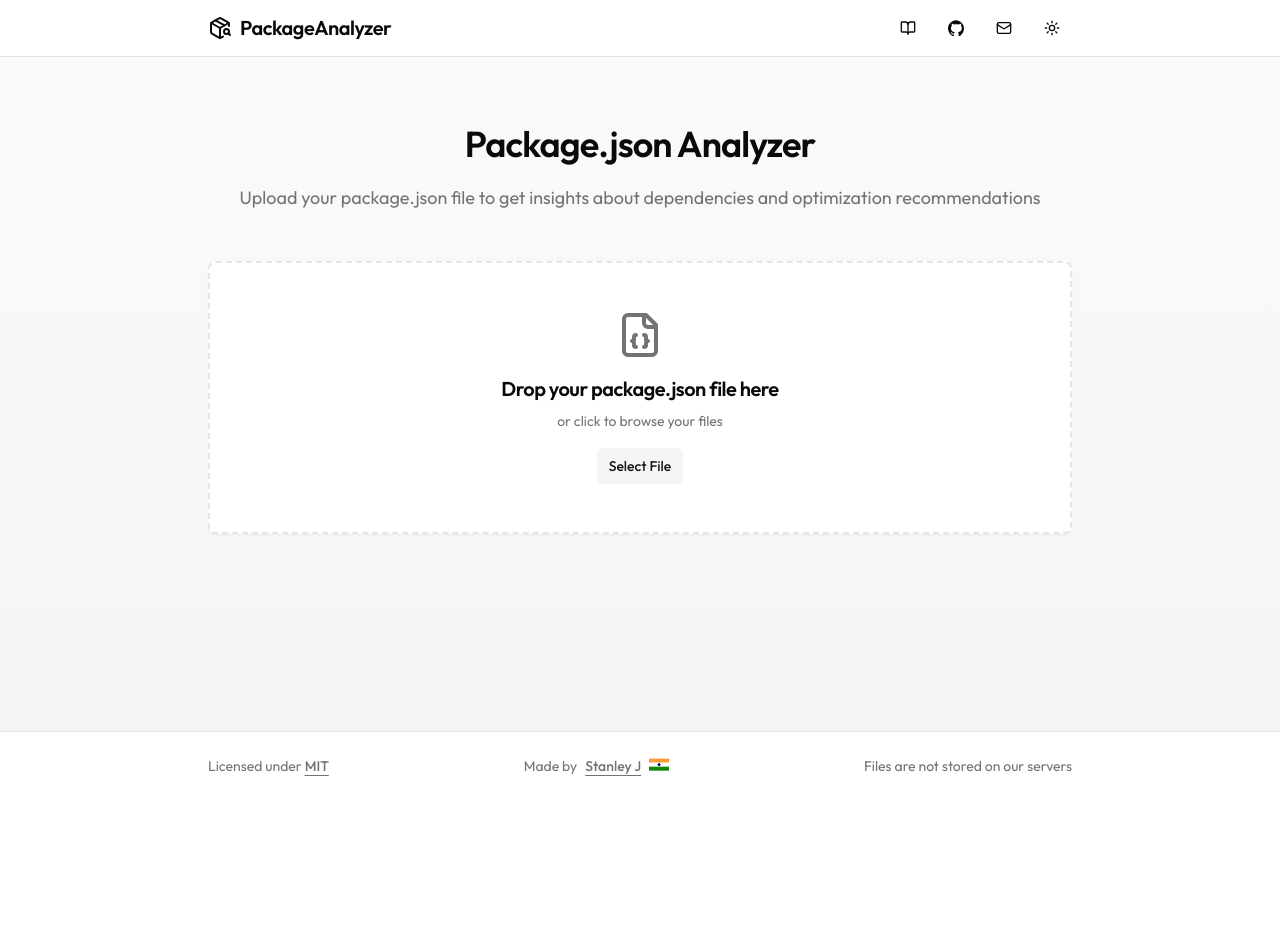
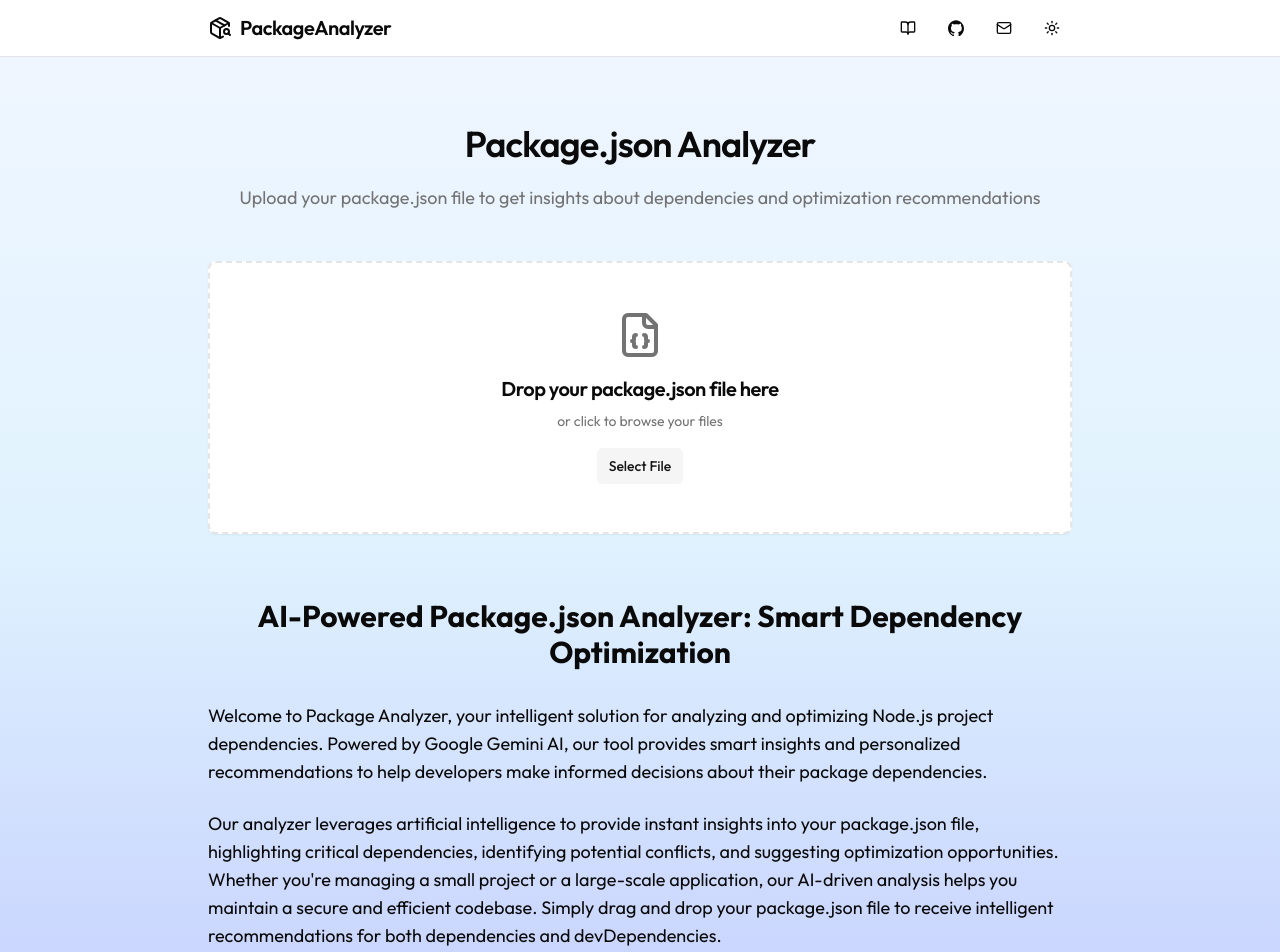
Before and after one commit to istealersn-dev/package-analyzer, a Next.js app: page / in a window 1280 px wide. Shown: the top 952 px of the page. Before the commit the page ends 800 px from the top, so only its background shows below. Built offline with nearby package versions, Linux system fonts and the light colour scheme.

Commit message:
Changed colors in app/page.tsx

```diff
--- a/app/page.tsx
+++ b/app/page.tsx
@@ -7,9 +7,32 @@ export default function Home() {
   return (
     <div className="flex min-h-screen flex-col">
       <SiteHeader />
-      <main className="flex-1 bg-gradient-to-b from-neutral-50 to-neutral-100 dark:from-neutral-950 dark:to-neutral-900">
+      <main className="flex-1 bg-gradient-to-b from-blue-50 via-sky-100 to-indigo-200 dark:from-neutral-950 dark:to-neutral-900">
         <div className="container mx-auto px-4 py-16 max-w-4xl">
           <FileUploader />
+
+          {/* SEO Content Section */}
+          <section className="mt-16 prose dark:prose-invert max-w-none">
+            <h1 className="text-3xl font-bold text-center mb-8">
+              AI-Powered Package.json Analyzer: Smart Dependency Optimization
+            </h1>
+
+            <div className="text-lg space-y-6">
+              <p>
+                Welcome to Package Analyzer, your intelligent solution for analyzing and optimizing Node.js project dependencies.
+                Powered by Google Gemini AI, our tool provides smart insights and personalized recommendations to help developers
+                make informed decisions about their package dependencies.
+              </p>
+
+              <p>
+                Our analyzer leverages artificial intelligence to provide instant insights into your package.json file,
+                highlighting critical dependencies, identifying potential conflicts, and suggesting optimization opportunities.
+                Whether you&apos;re managing a small project or a large-scale application, our AI-driven analysis helps you maintain
+                a secure and efficient codebase. Simply drag and drop your package.json file to receive intelligent recommendations
+                for both dependencies and devDependencies.
+              </p>
+            </div>
+          </section>
         </div>
       </main>
       <SiteFooter />
```
